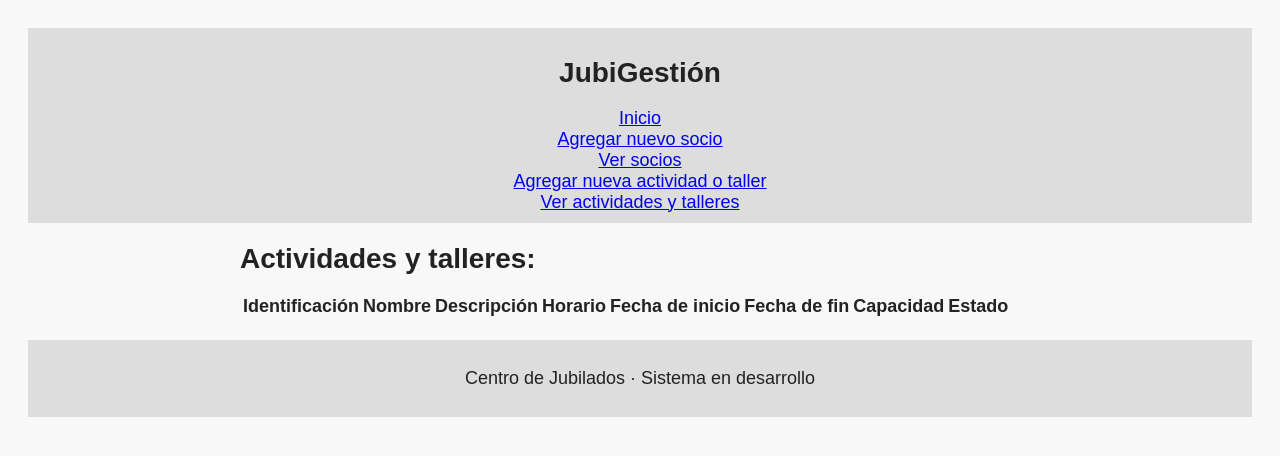
After one commit to Lady-Marianne/JubiGestion, a Flask app: page /ver_actividades in a window 1280 px wide. The commit adds this page. Shown: the top 456 px of the page. Run offline with Flask 3, Linux system fonts and the light colour scheme; lists and menus that the app fills with data are empty.

Commit message:
Refactor subdirectories.

```diff
--- a/app.py
+++ b/app.py
@@ -40,19 +40,19 @@ def index():
 
 @app.route("/nuevo_socio", methods=["GET", "POST"])
 def add_member():
-    return render_template("add_member.html")
+    return render_template("member_templates/add_member.html")
 
 @app.route("/ver_socios", methods=["GET"])
 def show_members():
-    return render_template("show_members.html")
+    return render_template("member_templates/show_members.html")
 
 @app.route("/nueva_actividad", methods=["GET", "POST"])
 def add_activity():
-    return render_template("add_activity.html")
+    return render_template("activity_templates/add_activity.html")
 
 @app.route("/ver_actividades", methods=["GET"])
 def show_activities():
-    return render_template("show_activities.html")
+    return render_template("activity_templates/show_activities.html")
 
 app.register_blueprint(member_bp, url_prefix='/api')  # Registering the member routes blueprint.
 
--- a/endpoints/activity_routes.py
+++ b/endpoints/activity_routes.py
@@ -18,7 +18,7 @@ def convert_dates(data):
 
     return start_date, end_date
 
-@activity_bp.route('/activities', methods=['POST'])
+@activity_bp.route('/activities/new', methods=['POST'])
 def create_activity():
     try:
         data = request.get_json()
--- /dev/null
+++ b/static/scripts/activity_scripts/show_activities.js
@@ -0,0 +1,46 @@
+// Show all activities if we are in the correspondent view:
+
+document.addEventListener("DOMContentLoaded", async function () {
+    const activitiesTable = document.querySelector("#activitiesTable");
+    if (!activitiesTable) return; // If we are not on the activities list page, exit.
+
+    try {
+        const response = await fetch("/api/activities");
+        const activities = await response.json();
+
+        // Log the raw response from the server for debugging purposes:
+        console.log("Respuesta cruda del servidor:", activities);
+        const tbody = activitiesTable.querySelector("tbody");
+
+        if (!response.ok) {
+            console.error("Error en la respuesta HTTP:", response.status);
+            alert("No se pudieron obtener los datos de las actividades.");
+            return;
+        }
+
+        if (!Array.isArray(activities)) {
+            console.error("Respuesta inesperada: no es un array", activities);
+            alert("Error: los datos recibidos no son válidos.");
+            return;
+        }
+
+        activities.forEach(activity => {
+            const row = document.createElement("tr");
+
+            row.innerHTML = `
+                <td>${activity.name}</td>
+                <td>${activity.start_date}</td>
+                <td>${activity.end_date}</td>
+                <td>${activity.schedule}</td>
+                <td>${activity.description}</td>
+                <td>${activity.capacity}</td>
+                <td>${activity.members_count || 0}</td>
+            `;
+
+            tbody.appendChild(row);
+        });
+
+    } catch (error) {
+        alert("Error al obtener los datos de las actividades: " + error.message);
+    }
+});
--- a/templates/add_activity.html
+++ b/templates/activity_templates/add_activity.html
@@ -16,7 +16,7 @@
 {% endblock %}
 
 {% block scripts %}
-    <script src="{{ url_for('static', filename='scripts/add_activity.js') }}"></script>
+    <script src="{{ url_for('static', filename='scripts/activity_scripts/add_activity.js') }}"></script>
 {% endblock %}
 {% block styles %}
     <link rel="stylesheet" href="{{ url_for('static', filename='styles.css') }}">
--- /dev/null
+++ b/templates/activity_templates/show_activities.html
@@ -0,0 +1,33 @@
+{% extends "layout.html" %}
+
+{% block title %}Actividades y talleres:{% endblock %}
+
+{% block content %}
+    <h1>Actividades y talleres:</h1>
+    <form method="GET" action="{{ url_for('activity.get_all_activities') }}">
+        <table id="activitiesTable">
+            <thead>
+                <tr>
+                    <th>Identificación</th>
+                    <th>Nombre</th>
+                    <th>Descripción</th>
+                    <th>Horario</th>
+                    <th>Fecha de inicio</th>
+                    <th>Fecha de fin</th>
+                    <th>Capacidad</th>
+                    <th>Estado</th>
+                </tr>
+            </thead>
+            <tbody>
+                <!-- The activities will be dynamically inserted here by JavaScript -->
+            </tbody>
+        </table>
+    </form>
+
+{% endblock %}
+{% block scripts %}
+    <script src="{{ url_for('static', filename='scripts/activity_scripts/show_activities.js') }}"></script>
+{% endblock %}
+{% block styles %}
+    <link rel="stylesheet" href="{{ url_for('static', filename='styles.css') }}">
+{% endblock %}
--- a/templates/layout.html
+++ b/templates/layout.html
@@ -19,8 +19,10 @@
         <h1>JubiGestión</h1>
         <nav>
             <a href="{{ url_for('index') }}">Inicio</a><br>
-            <a href="{{ url_for('add_member') }}">Agregar nuevo socio</a><br>
-            <a href="{{ url_for('show_members') }}">Ver socios</a>
+            <a href="{{ url_for('member_templates.add_member') }}">Agregar nuevo socio</a><br>
+            <a href="{{ url_for('member_templates.show_members') }}">Ver socios</a><br>
+            <a href="{{ url_for('activity_templates.add_activity') }}">Agregar nueva actividad o taller</a><br>
+            <a href="{{ url_for('activity_templates.show_activities') }}">Ver actividades y talleres</a><br>
         </nav>
     </header>
 
--- a/templates/add_member.html
+++ b/templates/member_templates/add_member.html
@@ -22,7 +22,7 @@
 {% endblock %}
 
 {% block scripts %}
-    <script src="{{ url_for('static', filename='scripts/add_member.js') }}"></script>
+    <script src="{{ url_for('static', filename='scripts/member_scripts/add_member.js') }}"></script>
 {% endblock %}
 {% block styles %}
     <link rel="stylesheet" href="{{ url_for('static', filename='styles.css') }}">
--- a/templates/show_members.html
+++ b/templates/member_templates/show_members.html
@@ -4,7 +4,7 @@
 
 {% block content %}
     <h1>Socios:</h1>
-    <form method="GET" action="{{ url_for('member.get_all_members') }}">
+    <form method="GET" action="{{ url_for('show_members.get_all_members') }}">
         <table id="membersTable">
             <thead>
                 <tr>
@@ -28,7 +28,7 @@
 
 {% endblock %}
  {% block scripts %}
-    <script src="{{ url_for('static', filename='scripts/show_members.js') }}"></script>
+    <script src="{{ url_for('static', filename='scripts/member_scripts/show_members.js') }}"></script>
 {% endblock %}
 {% block styles %}
     <link rel="stylesheet" href="{{ url_for('static', filename='styles.css') }}">
```
Also changed, not shown: static/scripts/activity_scripts/add_activity.js (renamed from static/scripts/add_activity.js), static/scripts/member_scripts/add_member.js (renamed from static/scripts/add_member.js), static/scripts/member_scripts/show_members.js (renamed from static/scripts/show_members.js).
